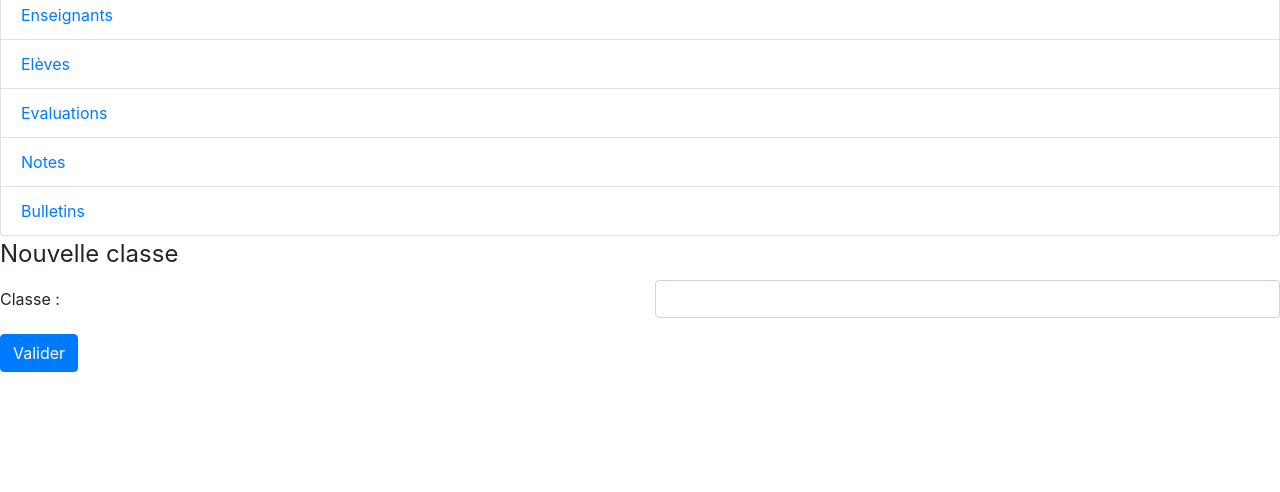
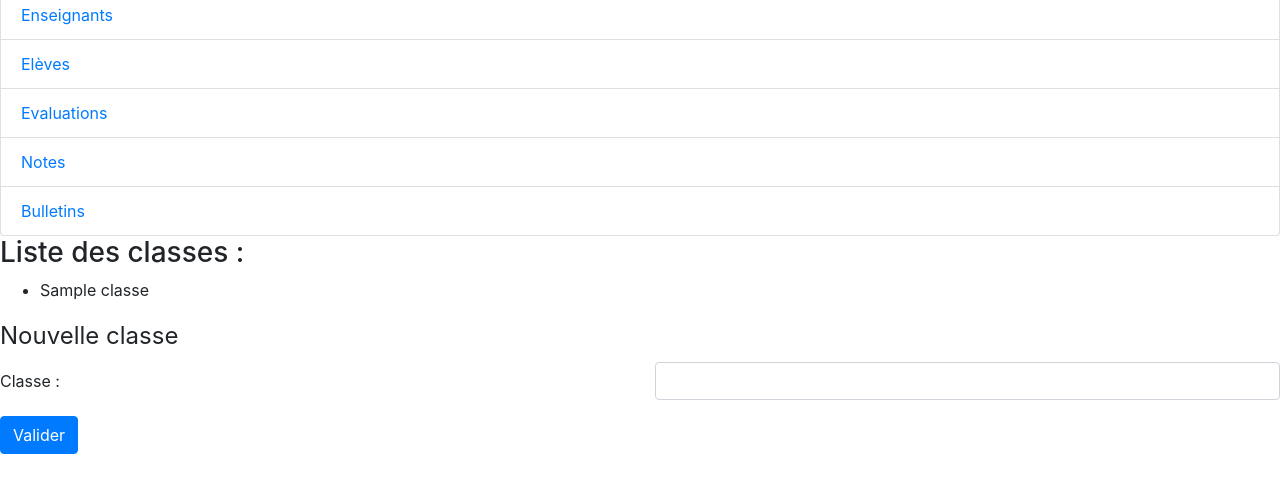
Before and after one commit to MoiMemeMoussa/primaire-frontend, a Symfony app: template templates/schoolclasses.html.twig in a window 1280 px wide. Shown: the part 308-800 px from the top of the page. Run offline with Twig, Linux system fonts and the light colour scheme; the template is opened without the code that fills it: most values are stand-ins (such as "Sample title", 1, 10 or a date in 2020); some libraries are stand-ins or nearby versions.

Commit message:
Add list of classes in schoolclasses page

```diff
--- a/src/Controller/SchoolClassesController.php
+++ b/src/Controller/SchoolClassesController.php
@@ -13,12 +13,10 @@ class SchoolClassesController extends AbstractController
      */
     public function renderHomepage()
     {
-        $schoolYears = $this->callGET("annees");
-        $schoolClasses = array("1");
+        $classes = $this->callGET("classes");
 
         return $this->render('schoolclasses.html.twig', [
-            'schoolYears' => $schoolYears,
-            'schoolClasses' => $schoolClasses
+            'classes' => $classes
         ]);
     }
 
--- a/templates/schoolclasses.html.twig
+++ b/templates/schoolclasses.html.twig
@@ -12,6 +12,12 @@
 
 {% block body %}
     {{ parent() }}
+    <h3>Liste des classes :</h3>
+    <ul>
+        {% for class in classes %}
+            <li>{{ class.name }}</li>
+        {% endfor %}
+    </ul>
     <form action="{{ path('courses') }}">
         <fieldset>
             <legend>Nouvelle classe</legend>
```
